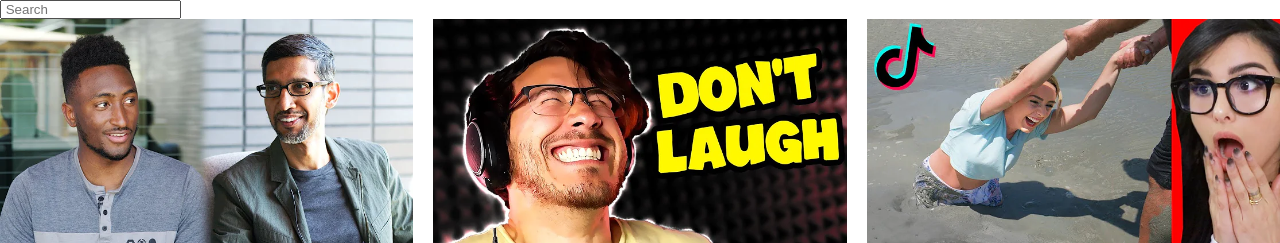
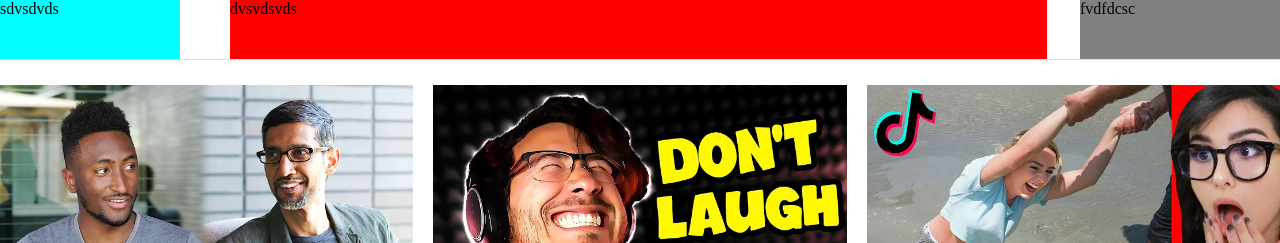
Before and after one commit to calvaria002/youtube, a plain HTML site: page index.html in a window 1280 px wide. Shown: the top 243 px of the page. Drawn offline with Linux system fonts and the light colour scheme.

Commit message:
more css page added

```diff
--- a/index.html
+++ b/index.html
@@ -3,16 +3,39 @@
 <head>
     <meta charset="UTF-8">
     <meta name="viewport" content="width=device-width, initial-scale=1.0">
-    <link rel="stylesheet" href="style.css">
+    <link rel="stylesheet" href="style/style.css">
+    <link rel="stylesheet" href="style/header.css">
     <title>Youtube Clone</title>
 </head>
 <body>
 
-    <div>
-    <input class="search-bar" type="text" placeholder=" Search " >
-    </div>
+    <header>
+    <div class="left-section">
+        sdvsdvds
+  <!--  <a class="hamburger-menu" href=""> <img class="hamburger-menu" src="icon/hamburger-menu.svg" alt=""> </a>
+    <a class="youtube-logo" href=""> <img class="youtube-logo" src="icon/youtube-logo.svg" alt=""> </a>
+  -->  </div>
+
+    <div class="center-section">
+        dvsvdsvds
+   <!--  <input class="search-bar" type="text" placeholder=" Search " >
+    <a  href=""> <img class="search-button" src="icon/search.svg" alt=""> </a>
+    <img class="mic" src="icon/voice-search-icon.svg" alt="">
+ -->    </div>
+
+    <div class="right-section">
+        fvdfdcsc
+   <!--      <img class="r-s-icon" src="icon/upload.svg" alt="">
+        <img class="r-s-icon" src="icon/youtube-apps.svg" alt="">
+        <img class="r-s-icon" src="icon/notifications.svg" alt="">
+        <img class="channel-dp" src="thumpnails/channel-dp.jpeg" alt="">
+ -->    </div>
+</header>
 
 
+
+
+                        <!--Boxes-->
  <div class="grid-vid-preview">
                         <!-- Box 1-->
     <div class="video-preview">
--- /dev/null
+++ b/style/header.css
@@ -0,0 +1,102 @@
+header {
+  display: flex;
+  height: 60px;
+  border-bottom-color: rgb(222, 222, 222);
+  border-bottom-width: 1px;
+  border-bottom-style: solid;
+}
+
+.left-section {
+  background-color: aqua;
+  width: 180px;
+  margin-right: 50px;
+}
+
+.center-section {
+  background-color: red;
+  flex: 1;
+}
+
+.right-section {
+  background-color: grey;
+  width: 200px;
+  margin-left: 33px;
+}
+
+/*
+
+header {
+  display: flex;
+  justify-content: space-between;
+  height: 60px;
+  align-items: center;
+  border-bottom-color: rgb(222, 222, 222);
+  border-bottom-width: 1px;
+  border-bottom-style: solid;
+}
+
+.left-section {
+  display: flex;
+  width: 150px;
+  align-items: center;
+  margin-right: 50px;
+  background-color: pink;
+}
+
+.center-section {
+  display: flex;
+  flex: 1;
+  align-items: center;
+  max-width: 350px;
+  background-color: grey;
+}
+
+.right-section {
+  display: flex;
+  width: 200px;
+  justify-content: space-between;
+  align-items: center;
+  margin-left: 33px;
+  margin-right: 15px;
+  background-color: blueviolet;
+}
+
+.hamburger-menu {
+  width: 100%;
+  height: 24px;
+  margin-left: 10px;
+  margin-right: 20px;
+}
+
+.youtube-logo {
+  width: 90px;
+  height: 20px;
+}
+
+.search-bar {
+  height: 40px;
+}
+
+.mic {
+  width: 24px;
+  height: 24px;
+  margin-left: 15px;
+}
+
+.search-button {
+  width: 24px;
+  height: 24px;
+  border-width: 1px;
+  border-style: solid;
+}
+
+.r-s-icon {
+  width: 24px;
+  height: 24px;
+}
+
+.channel-dp {
+  width: 32px;
+  height: 32px;
+}
+  */
--- a/style.css
+++ b/style/style.css
@@ -8,21 +8,90 @@ body {
   padding-bottom: 700px;
 }
 
-/*input{
-    padding: 10px 50px;
-    border-radius: 5px;
-    max-width: 200px;
-    border-width : 1px;
-    background-color: white;
-    box-shadow: 1px 1px 1px grey;
-    margin-bottom: 0px;
-}*/
+/*
+
+header {
+  display: flex;
+  justify-content: space-between;
+  height: 60px;
+  align-items: center;
+  border-bottom-color: rgb(222, 222, 222);
+  border-bottom-width: 1px;
+  border-bottom-style: solid;
+}
+
+.left-section {
+  display: flex;
+  width: 150px;
+  align-items: center;
+  margin-right: 50px;
+  background-color: pink;
+}
+
+.center-section {
+  display: flex;
+  flex: 1;
+  align-items: center;
+  max-width: 350px;
+  background-color: grey;
+}
+
+.right-section {
+  display: flex;
+  width: 200px;
+  justify-content: space-between;
+  align-items: center;
+  margin-left: 33px;
+  margin-right: 15px;
+  background-color: blueviolet;
+}
+
+.hamburger-menu {
+  width: 100%;
+  height: 24px;
+  margin-left: 10px;
+  margin-right: 20px;
+}
+
+.youtube-logo {
+  width: 90px;
+  height: 20px;
+}
+
+.search-bar {
+  height: 40px;
+}
+
+.mic {
+  width: 24px;
+  height: 24px;
+  margin-left: 15px;
+}
+
+.search-button {
+  width: 24px;
+  height: 24px;
+  border-width: 1px;
+  border-style: solid;
+}
+
+.r-s-icon {
+  width: 24px;
+  height: 24px;
+}
+
+.channel-dp {
+  width: 32px;
+  height: 32px;
+}
+  */
 
 .grid-vid-preview {
   display: grid;
   grid-template-columns: 1fr 1fr 1fr;
   column-gap: 20px;
   row-gap: 40px;
+  margin-top: 25px;
 }
 
 .thumpnails {
```
Also changed, not shown: icon/hamburger-menu.svg (added), icon/notifications.svg (added), icon/search.svg (added), icon/upload.svg (added), icon/voice-search-icon.svg (added), icon/youtube-apps.svg (added), icon/youtube-logo.svg (added), thumpnails/channel-dp.jpeg (added).
